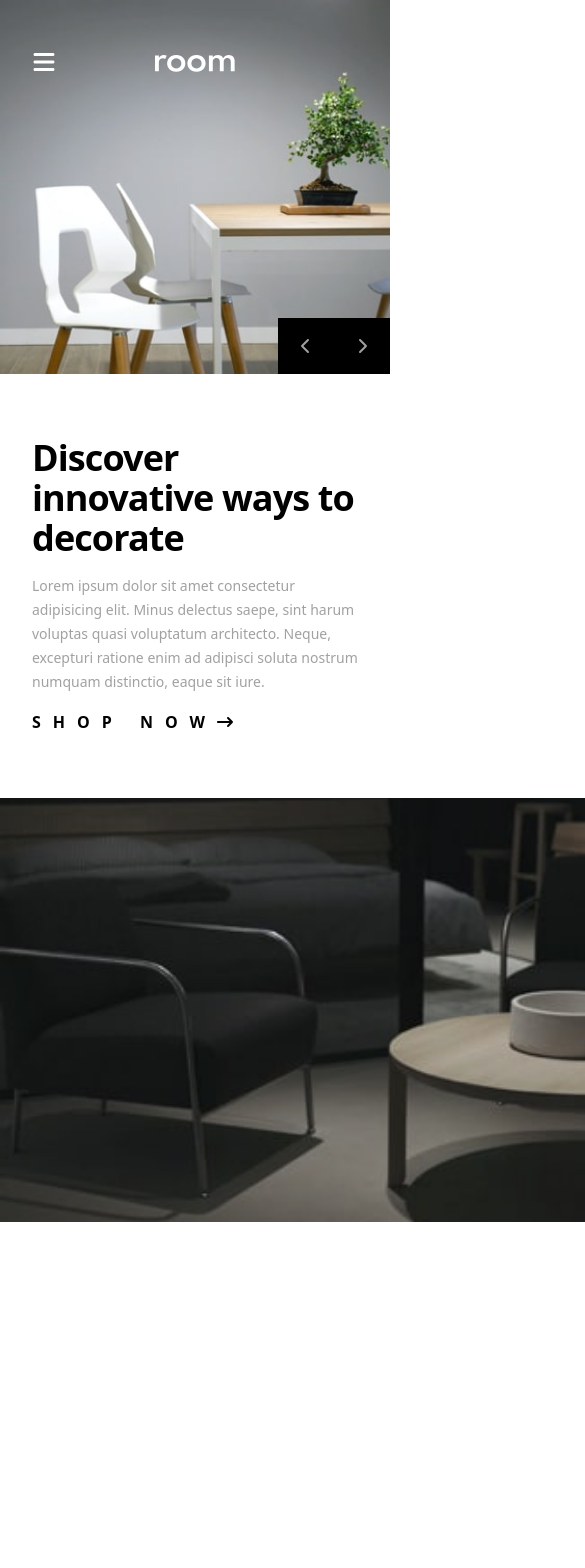
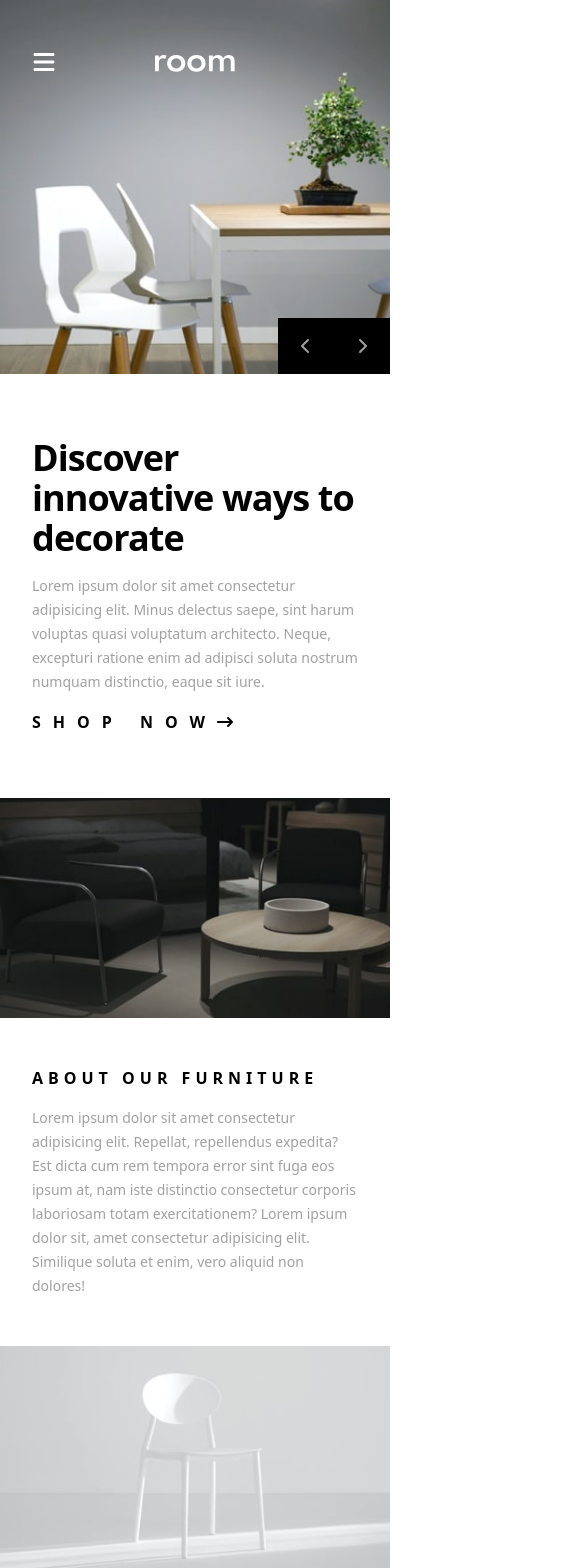
Before and after one commit to MMahdi151/room-homepage, a React (Vite) app: page / in a window 390 px wide. Shown: the top 1568 px of the page, 585 px wide, since content can reach past the window. Before the commit the page ends 1366 px from the top, so only its background shows below. Built offline with nearby package versions, Linux system fonts and the light colour scheme.

Commit message:
design completed

```diff
--- a/src/components/about.jsx
+++ b/src/components/about.jsx
@@ -1,13 +1,13 @@
 export default function About() {
   return (
-    <section className="w-screen grid grid-cols-[2fr_3fr_2fr] xl:grid-cols-[2fr-3fr-2fr]">
+    <section className="w-screen grid grid-cols-1 lg:grid-cols-[2fr_3fr_2fr] xl:grid-cols-[2fr-3fr-2fr]">
       <div className="aspect-video sm:aspect-auto w-auto">
         <img
           src="/images/image-about-dark.jpg"
           className="object-cover w-full h-full"
         />
       </div>
-      <div className="">
+      <div className="px-8 py-12">
         <h1 className="uppercase mb-4 font-bold tracking-[5px]">
           About Our Furniture
         </h1>
```
